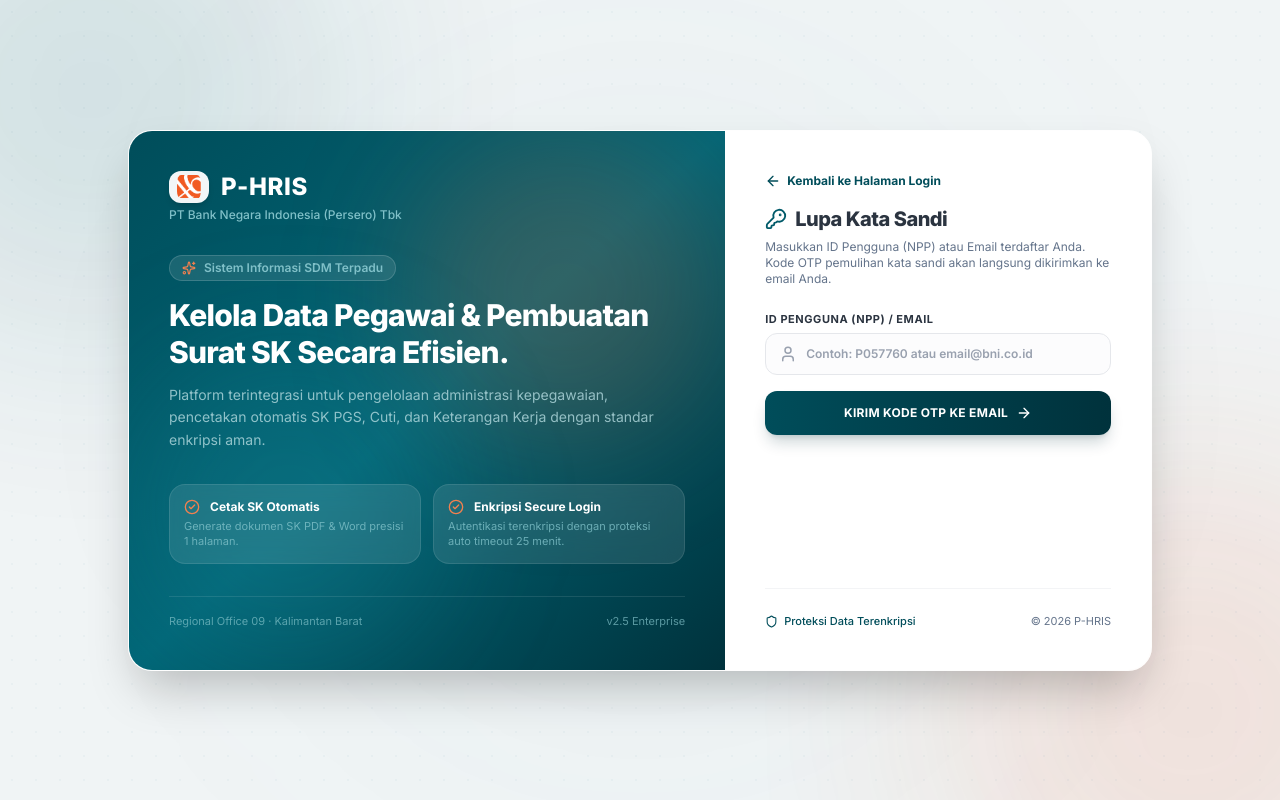
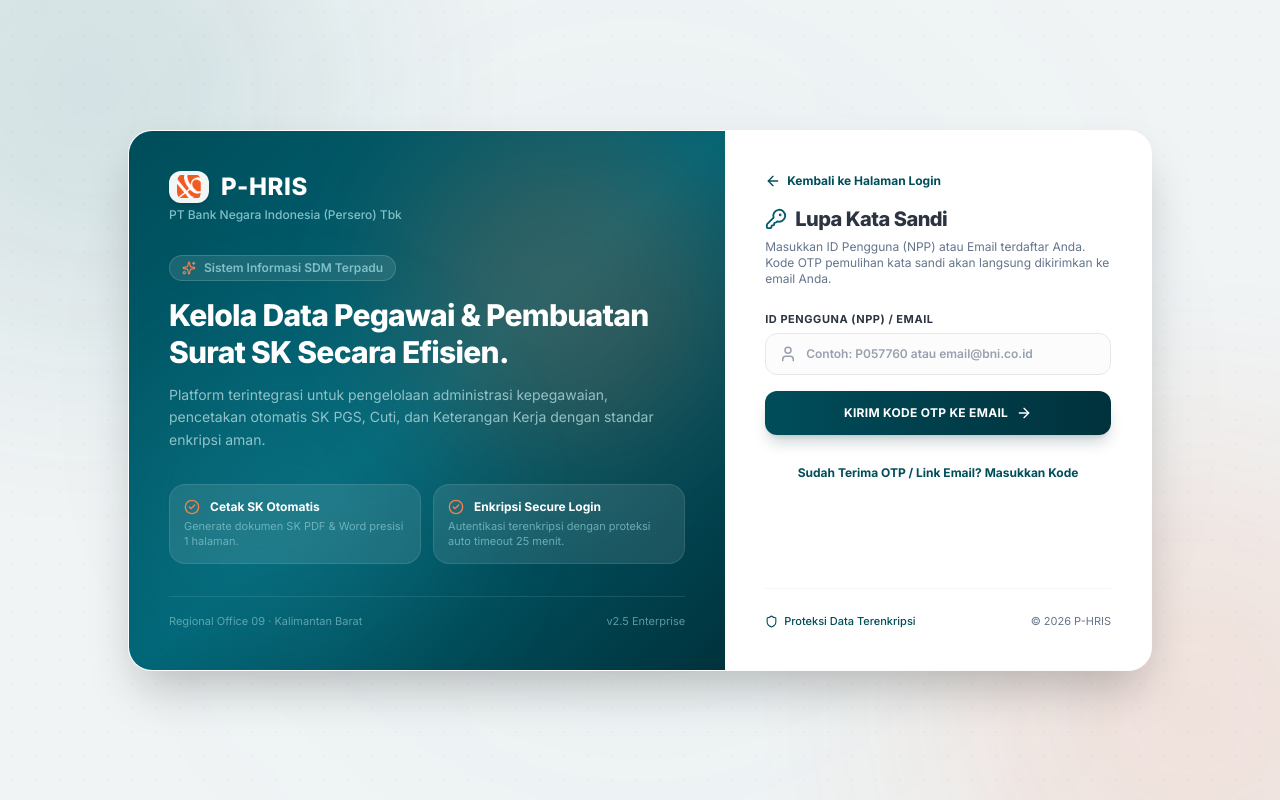
Before and after one commit to evxz0/personal-hris, a React (Vite) app: page /login in a window 1280 px wide. Both pictures are taken after a click on the button "Lupa Kata Sandi?". Built offline with nearby package versions, Linux system fonts and the light colour scheme.

Commit message:
fix: handle HTTP 429 over_email_send_rate_limit gracefully and add direct OTP verification shortcut

```diff
--- a/src/pages/Login.tsx
+++ b/src/pages/Login.tsx
@@ -85,8 +85,18 @@
     try {
       const { error: resetErr } = await supabase.auth.resetPasswordForEmail(email)
       if (resetErr) {
-        // Continue to OTP page with graceful notice if Supabase auth rate limits
-        console.warn('Supabase resetPasswordForEmail notice:', resetErr.message)
+        if (
+          resetErr.status === 429 ||
+          resetErr.message?.toLowerCase().includes('rate limit') ||
+          resetErr.message?.toLowerCase().includes('over_email_send_rate_limit')
+        ) {
+          setError('Batas pengiriman email terlampaui (Rate Limit). Supabase membatasi pengiriman email berulang dalam rentang waktu singkat. Silakan tunggu 1 - 2 menit, atau klik tombol "Sudah Punya OTP / Link Email" jika sudah menerima email sebelumnya.')
+          setLoading(false)
+          return
+        }
+        setError(resetErr.message || 'Gagal mengirimkan email pemulihan.')
+        setLoading(false)
+        return
       }
       setInfoMessage(`Kode OTP pemulihan kata sandi telah dikirimkan ke email ${email}.`)
       setAuthMode('verify_otp')
@@ -444,6 +454,20 @@
                       </>
                     )}
                   </button>
+
+                  <div className="pt-2 text-center">
+                    <button
+                      type="button"
+                      onClick={() => {
+                        if (resetEmailInput) setResetTargetEmail(formatEmail(resetEmailInput))
+                        setAuthMode('verify_otp')
+                        setError('')
+                      }}
+                      className="text-xs font-bold text-teal-700 hover:text-teal-900 hover:underline cursor-pointer transition-colors"
+                    >
+                      Sudah Terima OTP / Link Email? Masukkan Kode
+                    </button>
+                  </div>
                 </form>
               </div>
             )}
```
